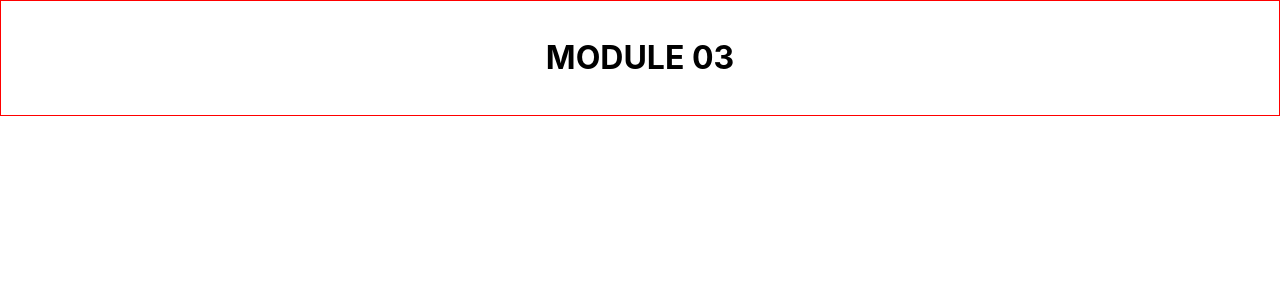
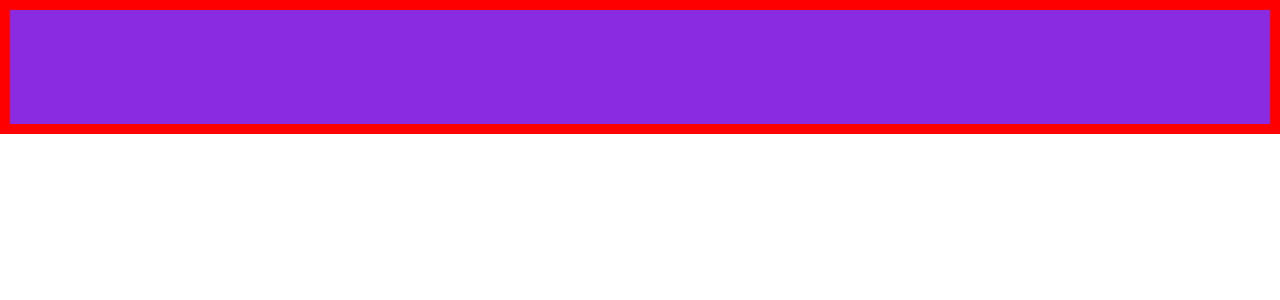
Before and after one commit to augustolimads/module03-submodules-study, a React (Vite) app: page / in a window 1280 px wide. Shown: the top 300 px of the page. Built offline with nearby package versions, Linux system fonts and the light colour scheme.

Commit message:
change card color

```diff
--- a/src/components/style.module.css
+++ b/src/components/style.module.css
@@ -1,4 +1,6 @@
 .card {
     padding: 1em;
-    border: 1px solid red;
+    background-color: blueviolet;
+    border: 10px solid red;
+    color: blueviolet;
 }
```
